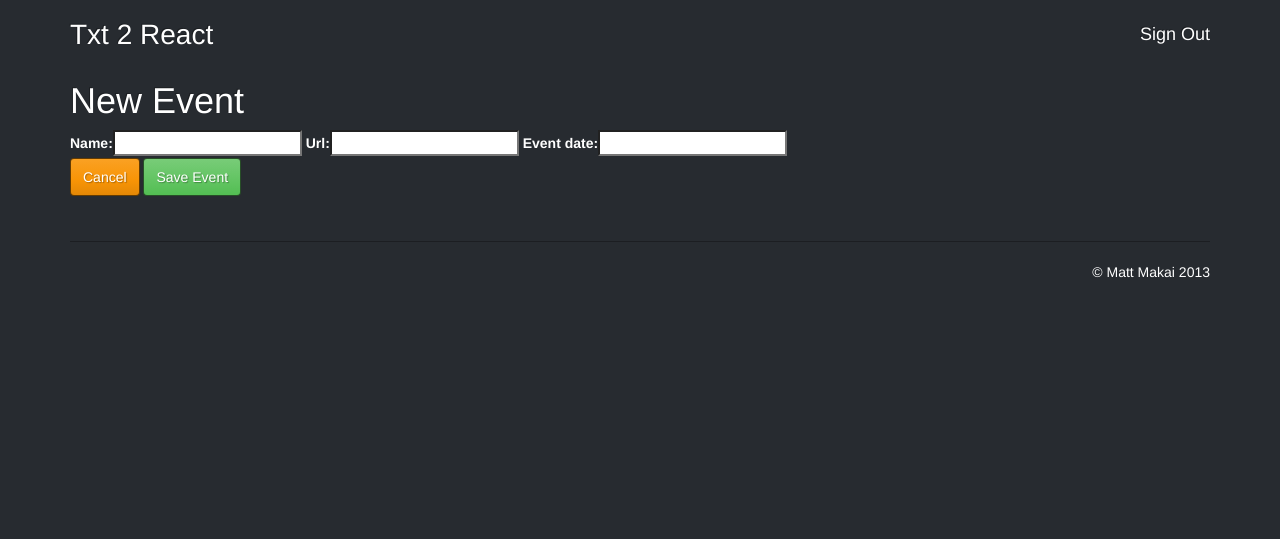
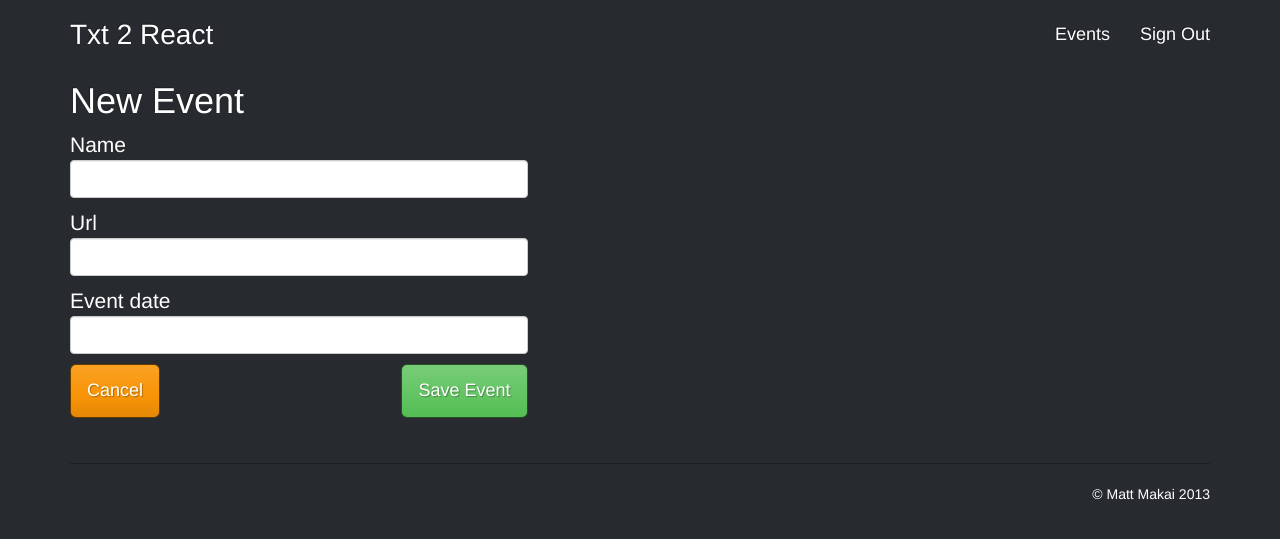
Before and after one commit to mattmakai/txt2react, a Django app: page /event/new/ in a window 1280 px wide. Shown: the top 539 px of the page. Run offline with Django 3.2, Linux system fonts and the light colour scheme; some libraries are stand-ins or nearby versions.

Commit message:
workin on formatting forms to create new events

```diff
--- a/reactions/forms.py
+++ b/reactions/forms.py
@@ -7,6 +7,11 @@ from payments.models import Customer
 from .models import ReactionEvent
 
 class ReactionEventForm(forms.ModelForm):
+    def __init__(self, *args, **kwargs):
+        super(ReactionEventForm, self).__init__(*args, **kwargs)
+        for f in self.fields:
+            self.fields[f].widget.attrs['class'] = 'form-control'
+
     class Meta:
         model = ReactionEvent
         fields = ['name', 'url', 'event_date',]
--- a/templates/nav.html
+++ b/templates/nav.html
@@ -8,6 +8,9 @@
             <div class="col-md-6 col-md-offset-2" style="margin-top: 15px;">
                 <h4 class="pull-right">
                     <a href="{% url 'signout' %}">Sign Out</a>
+                </h4>
+                <h4 class="pull-right" style="margin-right: 30px;">
+                    <a href="{% url 'reactions_list' %}">Events</a>
                 </h4>
             </div>
             {% endif %}
--- a/templates/reactions/reactionevent_form.html
+++ b/templates/reactions/reactionevent_form.html
@@ -3,12 +3,25 @@
 {% block content %}
 <div class="container">
     <h1>New Event</h1>
+    <div class="row">
+        <div class="col-md-5">
             <form class="create-event-form" method="post" action="{% url 'create_event' %}">
                 {% csrf_token %}
-            {{ form }}
+                {% for field in form %}
+                    <p>
+                        <span style="font-size: 1.5em;">{{ field.label }}</span>
+                        <br/>
+                        {% if field.errors %}
+                            {{ field.errors }}<br/>
+                        {% endif %}
+                        {{ field }}
+                    </p>
+                {% endfor %}
                 <div class="create-event-form-btns">
-                <a href="{% url 'dashboard' %}" class="btn btn-warning">Cancel</a>
-                <button type="submit" class="btn btn-success">Save Event</button>
+                    <a href="{% url 'dashboard' %}" class="btn btn-warning btn-lg">Cancel</a>
+                    <button type="submit" class="btn btn-success btn-lg pull-right">Save Event</button>
+                </div>
+            </form>
         </div>
     </div>
 </div>
```
Lines whose indentation alone changed are shown as unchanged.
